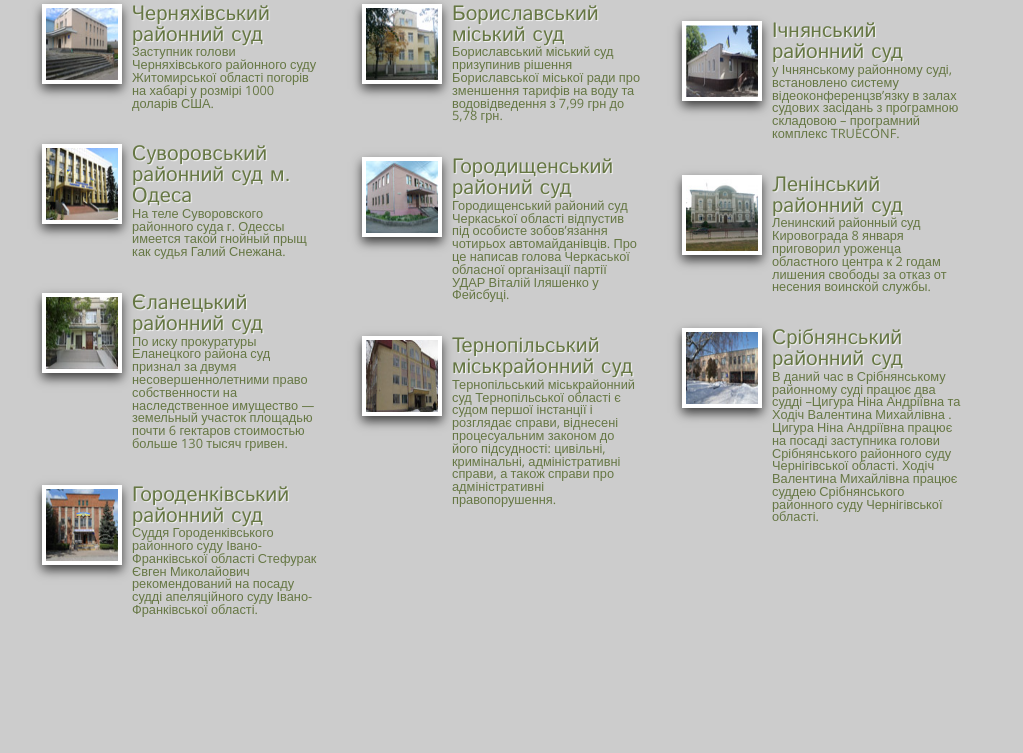
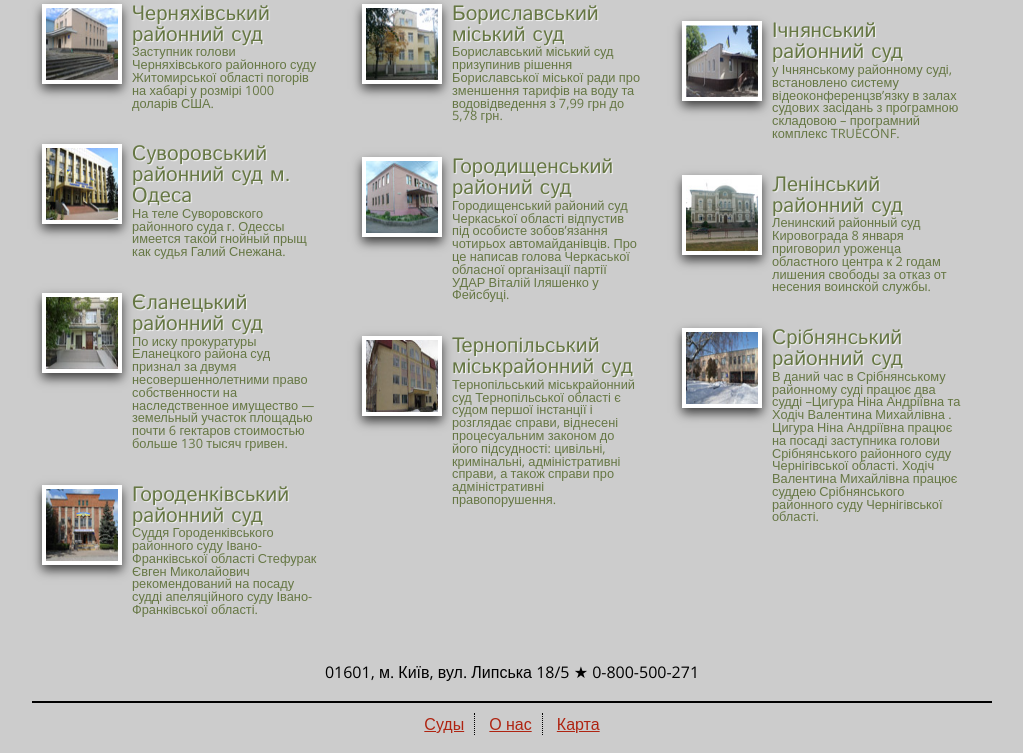
Before and after one commit to AndreyKachanov/dsa, a PHP site: page / in a window 1280 px wide. Shown: the part 504-1257 px from the top of the page, without its empty margins (128-1151 px from the left). Before the commit the page ends 1145 px from the top, so only its background shows below. Run offline with PHP 8.4, Linux system fonts and the light colour scheme; some libraries are stand-ins or nearby versions; some web fonts are replaced.

Commit message:
Adding footer

```diff
--- a/assets/css/desktop.css
+++ b/assets/css/desktop.css
@@ -53,6 +53,40 @@ header nav li a {
 
 header nav li a:hover {
 	color: #E41;
+}
+
+footer {
+	width: 960px;
+	margin: 0 auto;
+	text-align: center;
+	padding-top: 20px;
+	font-weight: bold;
+}
+
+footer nav {
+	margin: 18px 0;
+	padding-top: 10px;
+	border-top: 2.5px solid #000;
+}
+
+
+footer li {
+	display: inline;
+	border-right: 1px dotted;
+}
+
+footer li:last-child {
+	border: none;
+}
+
+footer li a {
+	color: #af2411;
+	padding: 0 10px;
+}
+
+footer nav li a:hover {
+	color: #FFF;
+	background-color:#666;
 }
 
 #pages {
--- a/index.php
+++ b/index.php
@@ -167,7 +167,17 @@
 		</section> <!-- Хорошие суды -->
 	</div>
 </section>
-
+<footer class="group">
+	<p>01601, м. Київ, вул. Липська 18/5 &#9733; 0-800-500-271</p>
+	<nav id="bottomnav">
+		<ul>
+			<li id="fbmenu"><a href="index.php">Суды</a></li>
+			<li id="fbaboutus"><a href="aboutus.html">О нас</a></li>
+			<li id="fbcallus" class="handheld"><a href="tel:+380800500271">Позвонить</a></li>
+			<li id="fbmap"><a href="map.html">Карта</a></li>
+		</ul>
+	</nav>
+</footer>
 <script src="//ajax.googleapis.com/ajax/libs/jquery/1.11.3/jquery.min.js"></script>
 <script>window.jQuery || document.write("<script src='assets/js/libs/jquery-1.11.3.min.js'>\x3C/script>")</script>
 <script src="assets/js/functions.js"></script>
```
